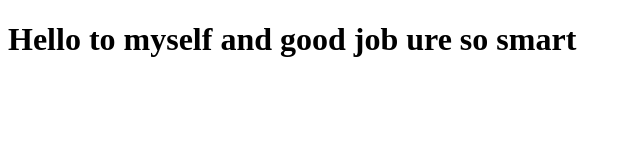
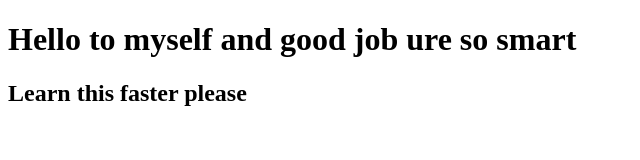
Before and after one commit to lacro29/WebDev, a plain HTML site: page site/index.html in a window 1280 px wide. Shown: the whole page, without its empty margins (0-640 px from the left). Drawn offline with Linux system fonts and the light colour scheme.

Commit message:
Tried H2

```diff
--- a/site/index.html
+++ b/site/index.html
@@ -7,5 +7,6 @@
 </head>
 <body>
 <h1>Hello to myself and good job ure so smart</h1>
+<h2>Learn this faster please</h2>
 </body>
 </html>
```
